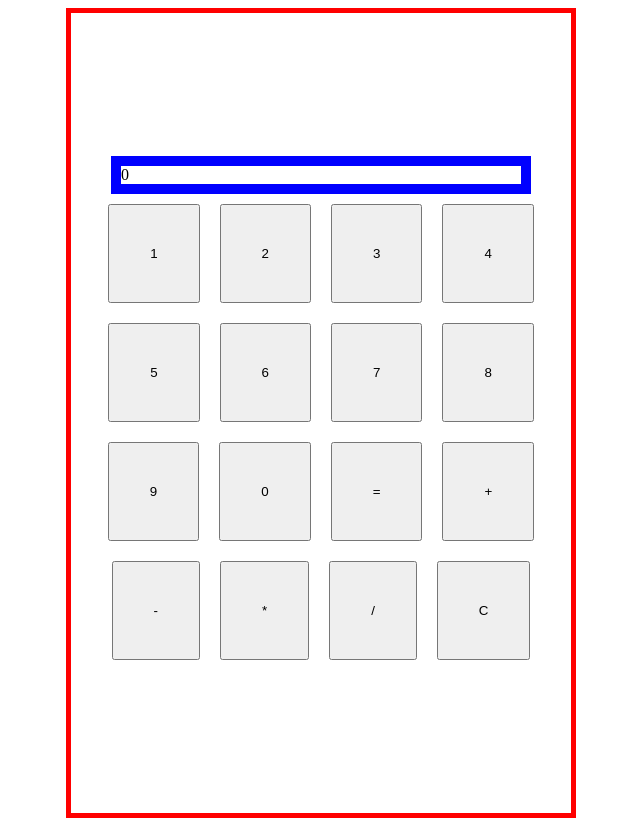
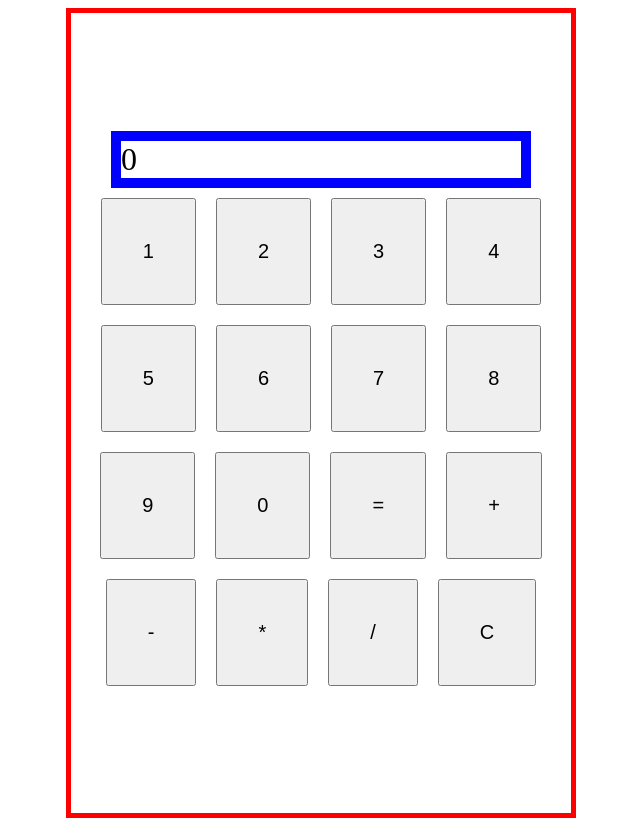
Before and after one commit to country-toad/calculator, a plain HTML site: page index.html in a window 1280 px wide. Shown: the whole page, without its empty margins (319-959 px from the left). Drawn offline with Linux system fonts and the light colour scheme.

Commit message:
Increase font size

```diff
--- a/style.css
+++ b/style.css
@@ -22,9 +22,11 @@ body {
 .digits button {
   padding: 40px;
   margin: 10px;
+  font-size: 20px;
 }
 
 .display {
   border: 10px solid blue;
   width: 400px;
+  font-size: 32px;
 }
```
